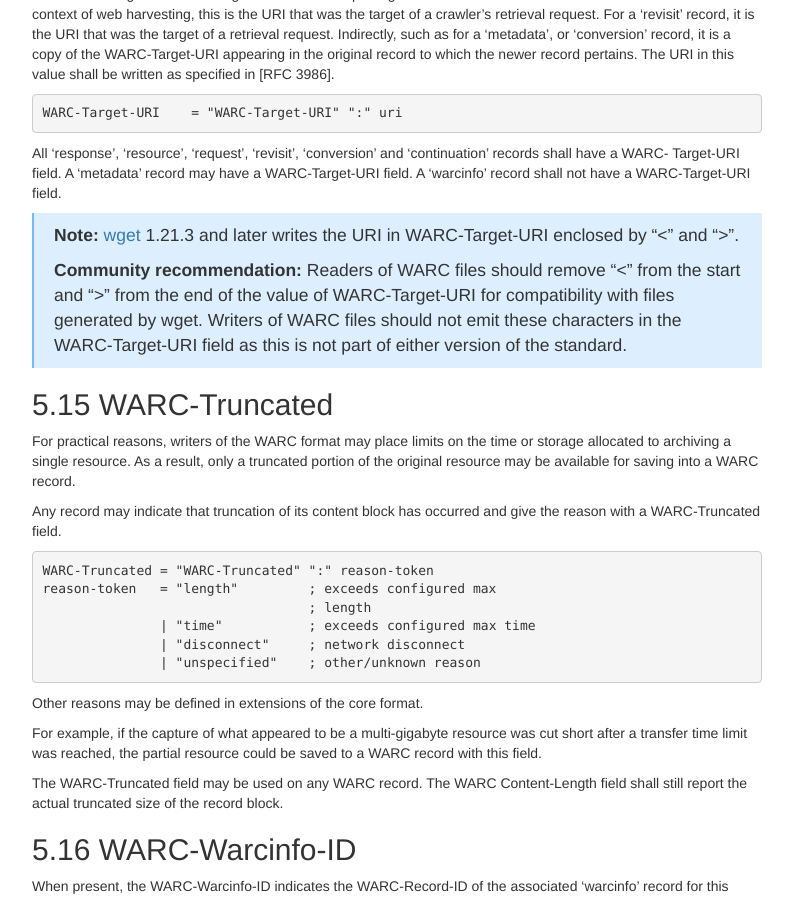
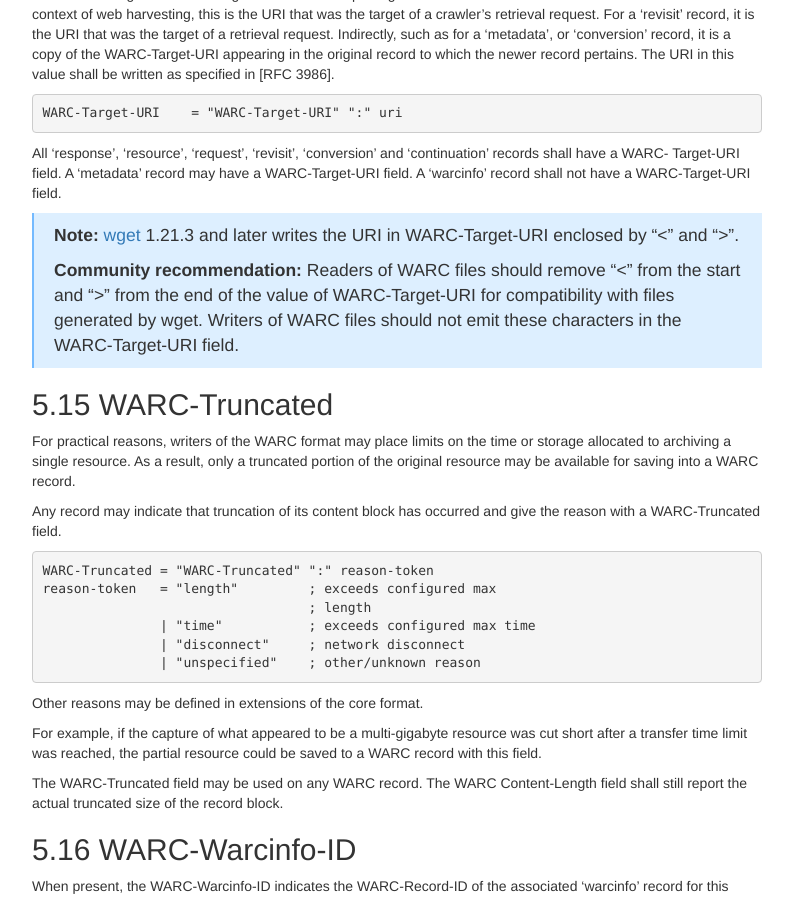
Before and after one commit to iipc/warc-specifications, a Jekyll site: the page built from specifications/warc-format/warc-1.1-annotated/index.md, in a window 1280 px wide and 900 px high, scrolled down 12941 px. Shown: the whole window, without its empty margins (433-1226 px from the left). Built offline with Jekyll 4.4.1, drawn with Linux system fonts in a browser that asks for light colours; nearby versions of some CDN libraries.

Commit message:
Remove "either version of the standard" wording from note
On second thought this wording is confusing as there are draft versions like 0.9 and potentially future versions too.

```diff
--- a/specifications/warc-format/warc-1.1-annotated/index.md
+++ b/specifications/warc-format/warc-1.1-annotated/index.md
@@ -798,8 +798,7 @@ have a WARC-Target-URI field.
 > **Community recommendation:** Readers of WARC files should remove
 > "<" from the start and ">" from the end of the value of WARC-Target-URI
 > for compatibility with files generated by wget. Writers of WARC files
-> should not emit these characters in the WARC-Target-URI field as this
-> is not part of either version of the standard.
+> should not emit these characters in the WARC-Target-URI field.
 
 WARC-Truncated
 --------------
```
